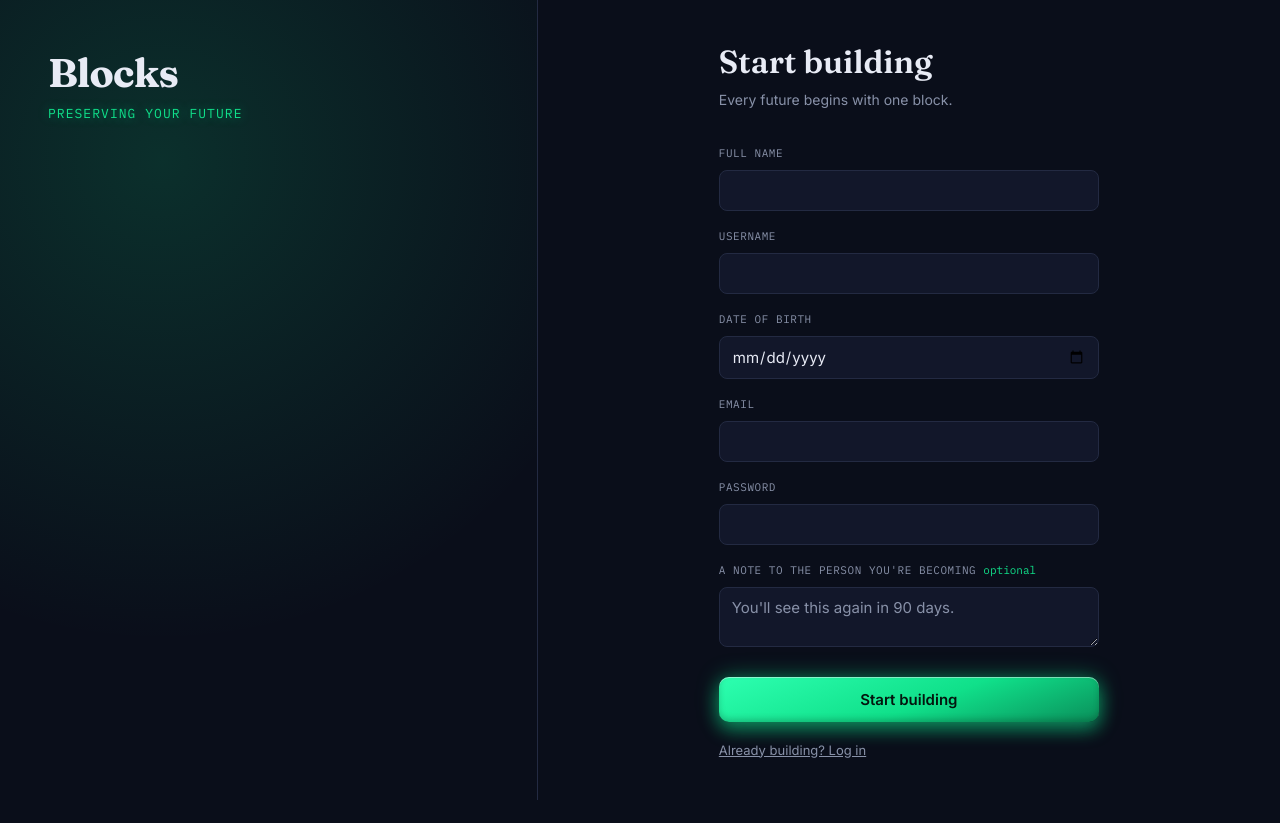
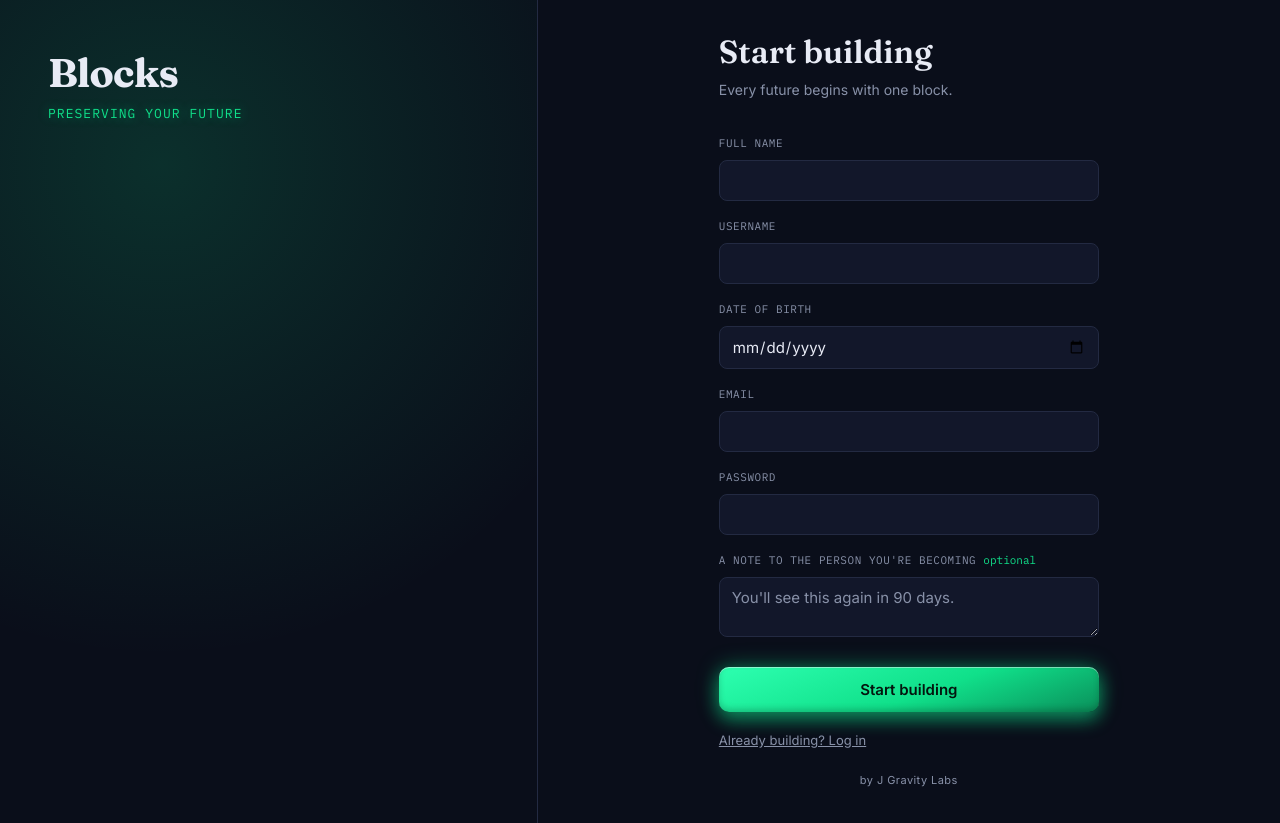
Before and after one commit to drjaykuro/kyvo, a React (Vite) app: page / in a window 1280 px wide. Before the commit the page ends 800 px from the top, so only its background shows below. Built offline with nearby package versions, Linux system fonts and the light colour scheme.

Commit message:
Add J Gravity Labs attribution to auth screen

```diff
--- a/src/AuthLayout.jsx
+++ b/src/AuthLayout.jsx
@@ -42,7 +42,14 @@ function AuthLayout({ children }) {
       </div>
 
       <div className="form-panel">
-        <div className="form-card">{children}</div>
+        <div className="form-card">
+          {children}
+          <div style={{ textAlign: 'center', marginTop: 24, paddingBottom: 4 }}>
+            <div style={{ fontSize: 11, color: 'var(--text-dim)', letterSpacing: '0.04em' }}>
+              by J Gravity Labs
+            </div>
+          </div>
+        </div>
       </div>
     </div>
   )
```
